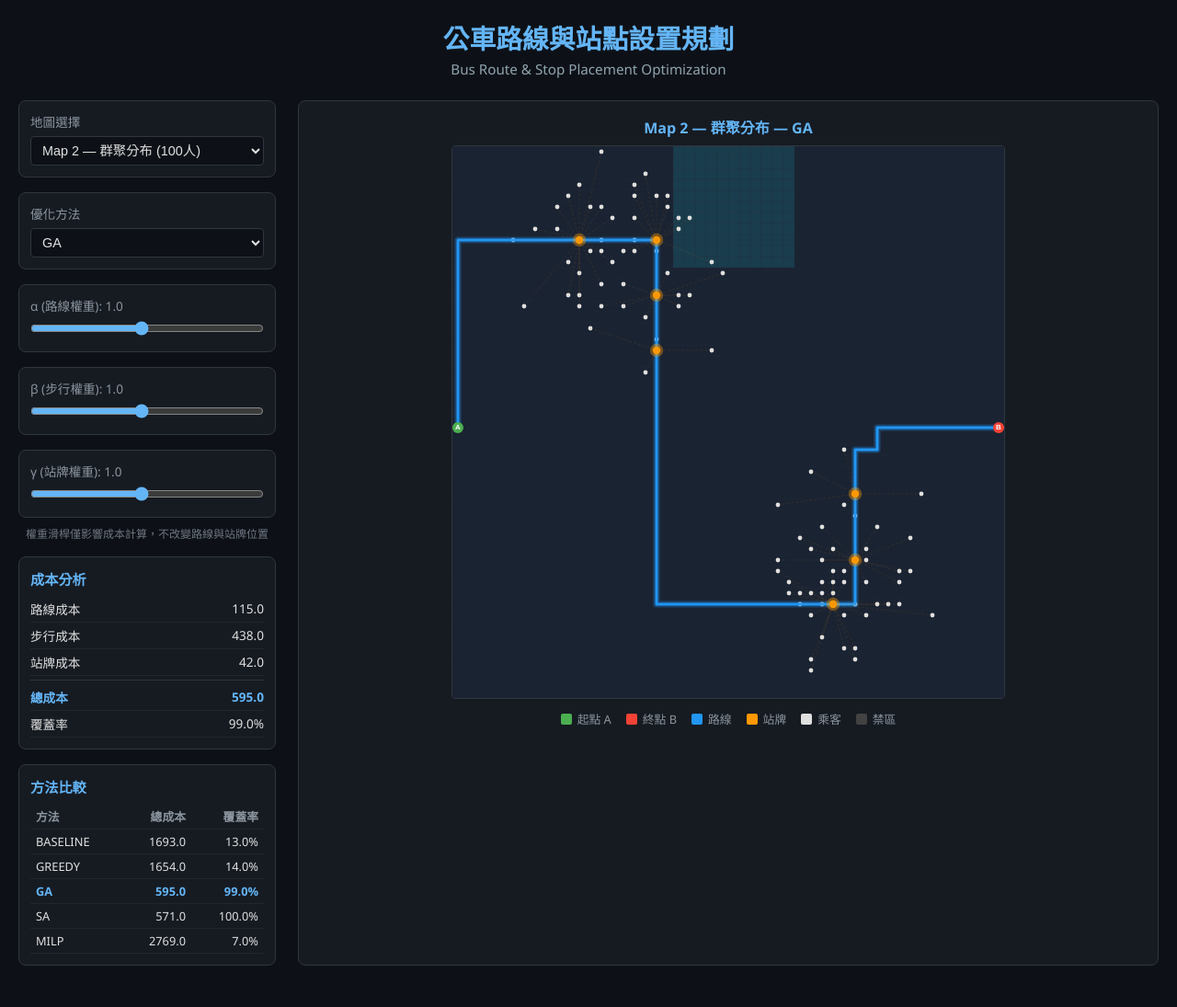
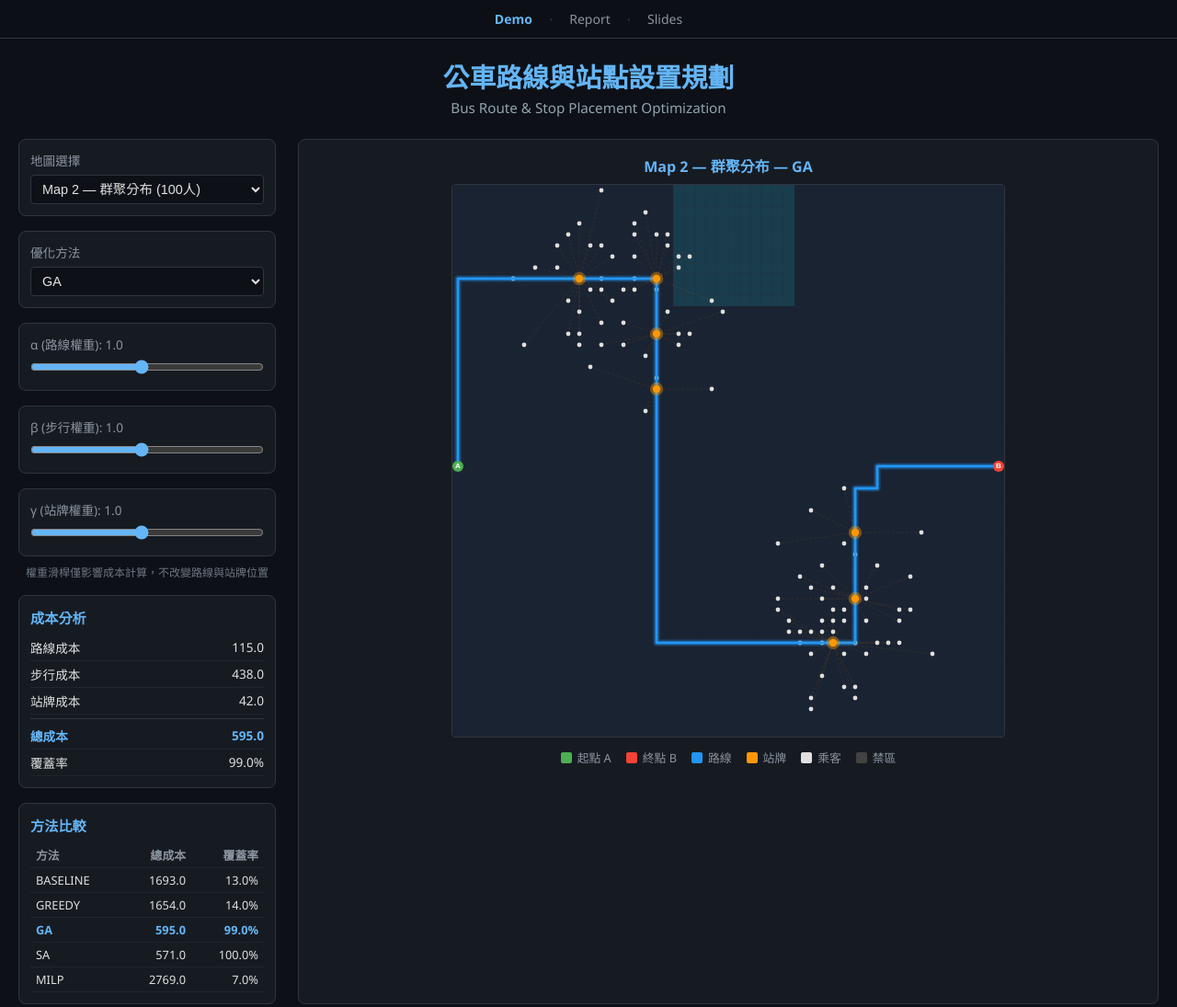
Before and after one commit to ychuangab/bus-route-planning-demo-project, a website built with Vite: page frontend/index.html in a window 1280 px wide. Shown: the whole page at 92% size. Before the commit the page ends 1070 px from the top, so only its background shows below. Built offline with nearby package versions, Linux system fonts and the light colour scheme.

Commit message:
feat: add top nav bar (Demo · Report · Slides) to all pages

```diff
--- a/frontend/index.html
+++ b/frontend/index.html
@@ -7,6 +7,13 @@
   <link rel="stylesheet" href="/src/style.css" />
 </head>
 <body>
+  <nav class="page-nav">
+    <a href="/" class="active">Demo</a>
+    <span class="nav-sep">·</span>
+    <a href="/report/">Report</a>
+    <span class="nav-sep">·</span>
+    <a href="/slides/">Slides</a>
+  </nav>
   <div id="app">
     <header>
       <h1>公車路線與站點設置規劃</h1>
--- a/frontend/src/style.css
+++ b/frontend/src/style.css
@@ -9,6 +9,49 @@ body {
   background: #0d1117;
   color: #e0e0e0;
   min-height: 100vh;
+  padding-top: 42px;
+}
+
+.page-nav {
+  position: fixed;
+  top: 0;
+  left: 0;
+  right: 0;
+  z-index: 1000;
+  background: rgba(13, 17, 23, 0.95);
+  backdrop-filter: blur(8px);
+  border-bottom: 1px solid #30363d;
+  display: flex;
+  justify-content: center;
+  align-items: center;
+  gap: 4px;
+  height: 42px;
+}
+
+.page-nav a {
+  color: #8b949e;
+  text-decoration: none;
+  padding: 4px 14px;
+  border-radius: 6px;
+  font-size: 0.875rem;
+  font-weight: 500;
+  transition: color 0.15s, background 0.15s;
+}
+
+.page-nav a:hover {
+  color: #e0e0e0;
+  background: rgba(255, 255, 255, 0.06);
+}
+
+.page-nav a.active {
+  color: #64b5f6;
+  font-weight: 600;
+}
+
+.page-nav .nav-sep {
+  color: #30363d;
+  line-height: 1;
+  user-select: none;
 }
 
 #app {
```
Also changed, not shown: frontend/public/report/index.html (+25 -0 lines), frontend/public/slides/index.html (+37 -1 lines).
